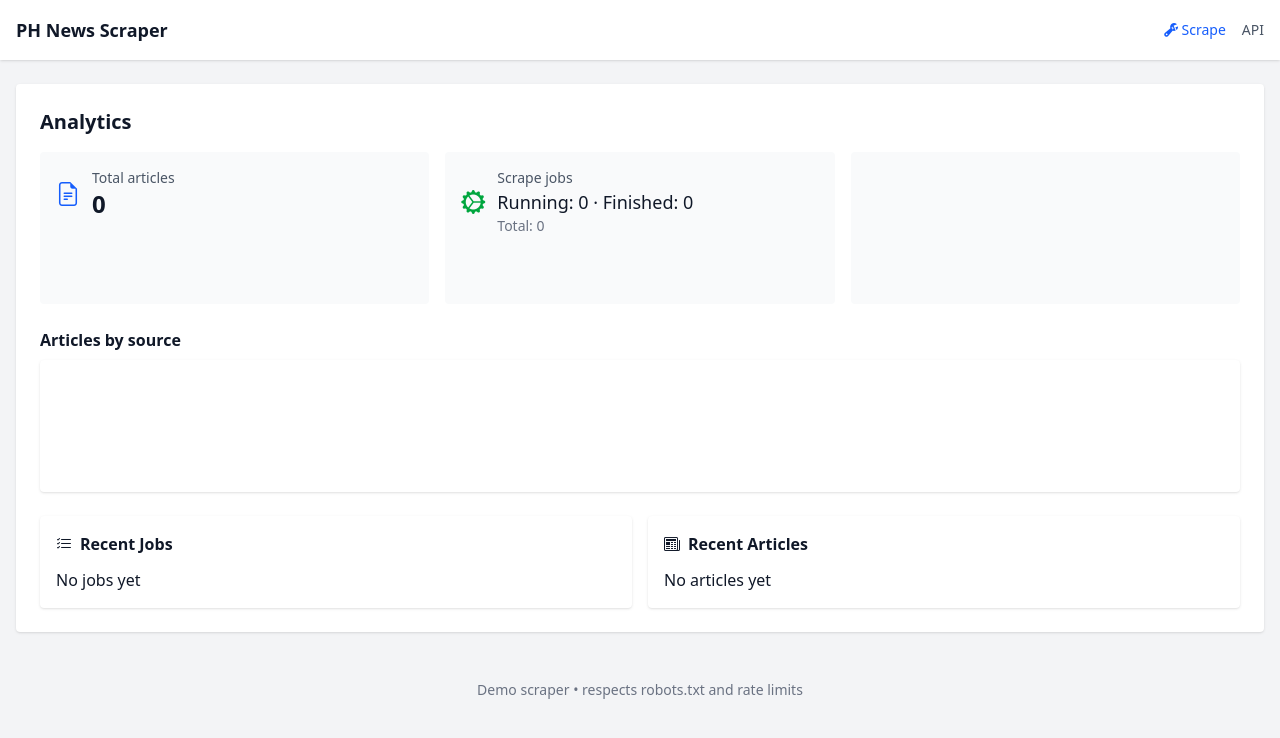
After one commit to MACantara/Scrapy-Test, a Flask app: page /analytics in a window 1280 px wide. The commit adds this page. Shown: the top 738 px of the page. Run offline with Flask 3, Linux system fonts and the light colour scheme.

Commit message:
Add analytics dashboard and scrape progress display

```diff
--- /dev/null
+++ b/app/templates/analytics.html
@@ -0,0 +1,116 @@
+{% extends 'base.html' %}
+{% block title %}Analytics{% endblock %}
+{% block content %}
+<div class="bg-white p-6 rounded shadow">
+  <h1 class="text-xl font-semibold mb-4">Analytics</h1>
+  <div class="grid md:grid-cols-3 gap-4 mb-6">
+    <div class="p-4 bg-gray-50 rounded flex flex-col justify-between">
+      <div class="flex items-center gap-3">
+        <i class="bi bi-file-earmark-text text-2xl text-blue-600"></i>
+        <div>
+          <div class="text-sm text-gray-600">Total articles</div>
+          <div class="text-2xl font-bold">{{ total_articles }}</div>
+        </div>
+      </div>
+    </div>
+
+    <div class="p-4 bg-gray-50 rounded flex flex-col justify-between">
+      <div class="flex items-center gap-3">
+        <i class="bi bi-gear-wide-connected text-2xl text-green-600"></i>
+        <div>
+          <div class="text-sm text-gray-600">Scrape jobs</div>
+          <div class="text-lg">Running: <span class="font-medium">{{ job_counts.running }}</span> &middot; Finished: <span class="font-medium">{{ job_counts.finished }}</span></div>
+          <div class="text-sm text-gray-500">Total: {{ job_counts.total }}</div>
+        </div>
+      </div>
+    </div>
+
+    <div class="p-4 bg-gray-50 rounded">
+      <canvas id="jobsChart" height="120"></canvas>
+    </div>
+  </div>
+
+  <div class="mb-6">
+    <h2 class="font-semibold mb-2">Articles by source</h2>
+    <div class="p-4 bg-white rounded shadow">
+      <canvas id="sourceChart" height="100"></canvas>
+    </div>
+  </div>
+
+  <div class="grid md:grid-cols-2 gap-4">
+    <div class="p-4 bg-white rounded shadow">
+      <h3 class="font-semibold mb-3"><i class="bi bi-list-check mr-2"></i>Recent Jobs</h3>
+      <ul class="space-y-2">
+        {% for j in recent_jobs %}
+          <li class="flex justify-between items-center">
+            <div>
+              <div class="font-medium">Job {{ j.id }} &middot; {{ j.spider }}</div>
+              <div class="text-sm text-gray-500">Started: {{ j.started_at }}{% if j.finished_at %} • Finished: {{ j.finished_at }}{% endif %}</div>
+            </div>
+            <div class="text-right">
+              <div class="text-sm">{{ j.status|capitalize }}</div>
+              <div class="text-sm font-medium">{{ j.items_count or 0 }} items</div>
+            </div>
+          </li>
+        {% else %}
+          <li>No jobs yet</li>
+        {% endfor %}
+      </ul>
+    </div>
+
+    <div class="p-4 bg-white rounded shadow">
+      <h3 class="font-semibold mb-3"><i class="bi bi-newspaper mr-2"></i>Recent Articles</h3>
+      <ul class="space-y-2">
+        {% for a in recent_articles %}
+          <li>
+            <a href="{{ a.url }}" target="_blank" class="font-medium text-blue-700">{{ a.title or a.url }}</a>
+            <div class="text-sm text-gray-500">{{ a.source }} • {{ a.created_at }}</div>
+          </li>
+        {% else %}
+          <li>No articles yet</li>
+        {% endfor %}
+      </ul>
+    </div>
+  </div>
+</div>
+{% endblock %}
+
+{% block scripts %}
+  <script src="https://cdn.jsdelivr.net/npm/chart.js"></script>
+  <script>
+  const perSource = {{ source_counts|tojson }};
+  const sourceLabels = {{ source_labels|tojson }};
+
+    const ctx = document.getElementById('sourceChart');
+    if (ctx) {
+      new Chart(ctx, {
+        type: 'bar',
+        data: {
+          labels: sourceLabels,
+          datasets: [{
+            label: 'Articles',
+            data: perSource,
+            backgroundColor: sourceLabels.map((_, i) => `hsl(${(i*50)%360} 70% 60%)`),
+          }]
+        },
+        options: { responsive: true, plugins: { legend: { display: false } } }
+      });
+    }
+
+  const jobCounts = {{ job_counts|tojson }};
+    const jctx = document.getElementById('jobsChart');
+    if (jctx) {
+      new Chart(jctx, {
+        type: 'doughnut',
+        data: {
+          labels: ['Running','Finished'],
+          datasets: [{
+            data: [jobCounts.running, jobCounts.finished],
+            backgroundColor: ['#10B981', '#3B82F6']
+          }]
+        },
+        options: { responsive: true }
+      });
+    }
+  </script>
+{% endblock %}
--- a/app/views.py
+++ b/app/views.py
@@ -4,6 +4,7 @@ from .db import db
 from datetime import datetime
 from urllib.parse import urlparse, urlunparse, parse_qsl, urlencode
 import sys
+from sqlalchemy import func
 
 main_bp = Blueprint("main", __name__)
 
@@ -33,7 +34,10 @@ def index():
         except Exception:
             db.session.rollback()
 
-    return render_template("index.html", articles=items.items, pagination=items, q=q)
+    # also collect currently running jobs to show progress on the UI
+    running_jobs = ScrapeJob.query.filter_by(status="running").all()
+
+    return render_template("index.html", articles=items.items, pagination=items, q=q, running_jobs=running_jobs)
 
 @main_bp.route("/scrape", methods=[GET, POST] if False else ["GET", "POST"])
 @main_bp.route("/scrape", methods=["GET", "POST"])
@@ -113,3 +117,35 @@ def scrape():
 def api_articles():
     articles = Article.query.order_by(Article.created_at.desc()).limit(100).all()
     return jsonify([a.to_dict() for a in articles])
+
+
+@main_bp.route("/api/jobs")
+def api_jobs():
+    # return currently running scrape jobs for frontend polling
+    jobs = ScrapeJob.query.filter_by(status="running").all()
+    return jsonify([j.to_dict() for j in jobs])
+
+
+@main_bp.route("/analytics")
+def analytics():
+    # Basic analytics dashboard using Article and ScrapeJob models
+    total_articles = Article.query.count()
+    # articles per source
+    per_source = db.session.query(Article.source, func.count(Article.id)).group_by(Article.source).all()
+
+    job_counts = {
+        'running': ScrapeJob.query.filter_by(status='running').count(),
+        'finished': ScrapeJob.query.filter_by(status='finished').count(),
+        'total': ScrapeJob.query.count(),
+    }
+
+    recent_jobs = ScrapeJob.query.order_by(ScrapeJob.started_at.desc()).limit(10).all()
+    recent_articles = Article.query.order_by(Article.created_at.desc()).limit(10).all()
+
+    # prepare JSON-friendly lists for charts
+    source_labels = [s or 'unknown' for s, c in per_source]
+    source_counts = [c for s, c in per_source]
+
+    return render_template('analytics.html', total_articles=total_articles, per_source=per_source,
+                           job_counts=job_counts, recent_jobs=recent_jobs, recent_articles=recent_articles,
+                           source_labels=source_labels, source_counts=source_counts)
```
Also changed, not shown: app/templates/index.html (+60 -0 lines).
